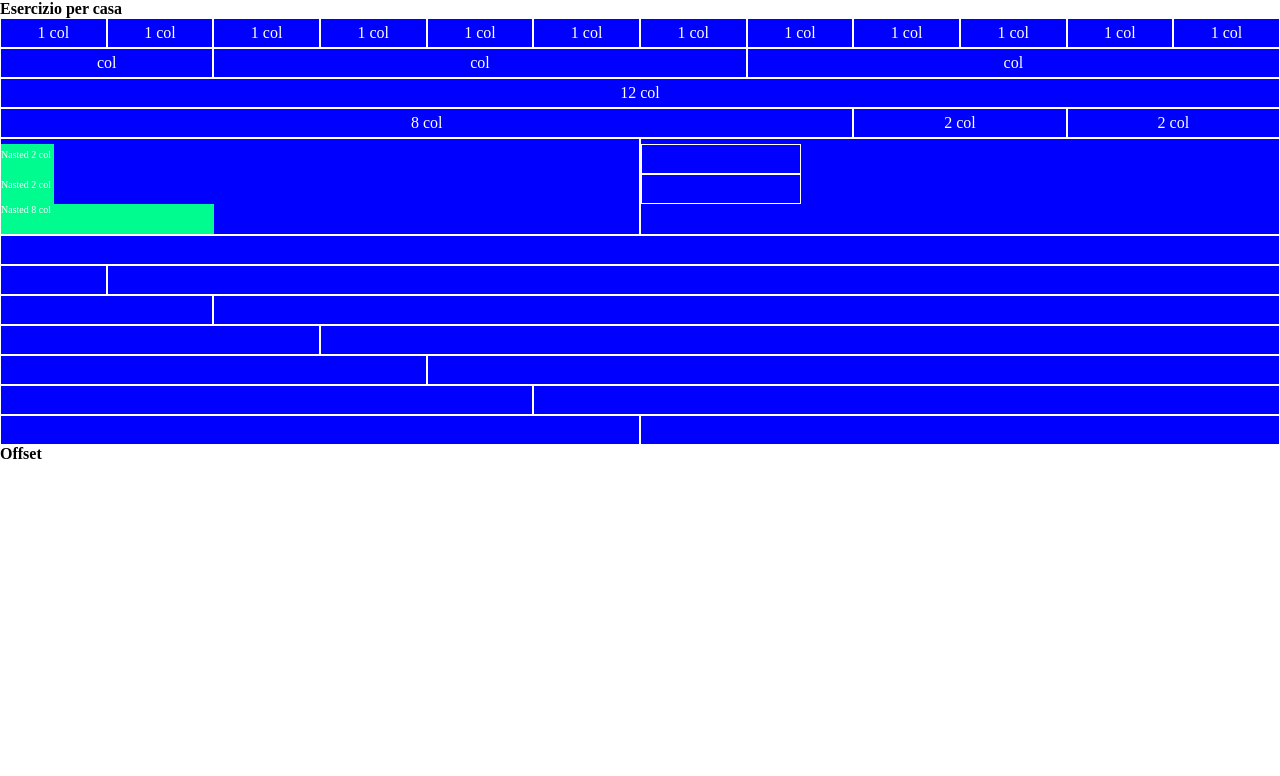
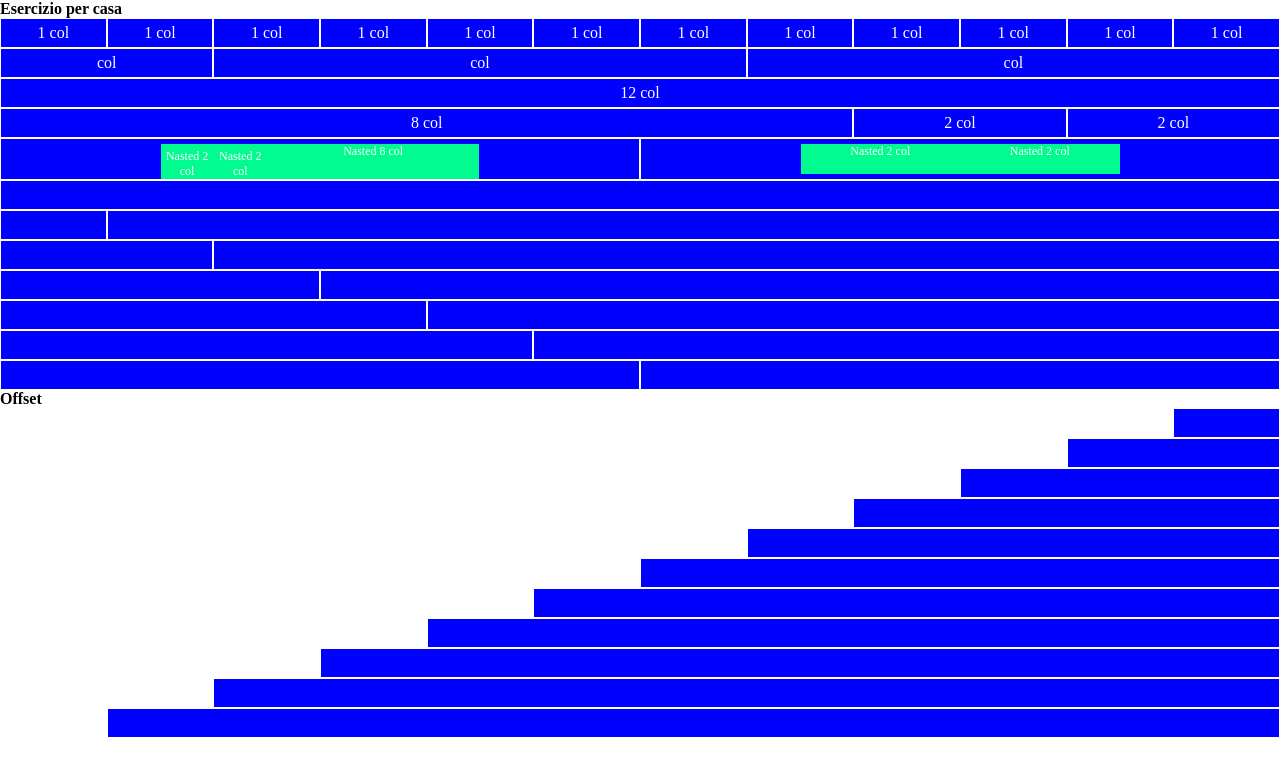
Before and after one commit to MariaAndreaGiardiello/html-css-12bool, a plain HTML site: page index.html in a window 1280 px wide. Drawn offline with Linux system fonts and the light colour scheme.

Commit message:
sezione offset + commenti finali

```diff
--- a/css/style.css
+++ b/css/style.css
@@ -15,23 +15,20 @@
     color: white;
 }
 
-[class*="col-offset"]{
-    background-color: blue;
-    min-height: 30px;
-    text-align: center;
-    border: 1px solid white;
-    color: white;
-}
+
 
 .col-1, .col-2, .col-5, .col-12, .col-8, .col-6{
     padding-top: 5px;
 }
 
+/*------GREEN BOX------*/
 .nasted{
-    font-size: 10px;
-    display: flex;
-    flex-wrap: wrap;
+    font-size: 12px;
     background-color: rgb(0, 251, 142);
     border: none;
     text-align: center;
 }
+
+.row{
+    justify-content: center;
+}
--- a/index.html
+++ b/index.html
@@ -9,6 +9,7 @@
     <title>12bool</title>
 </head>
 <body>
+    <!--SEZIONE "ESERCIZIO" PRIMA PARTE-->
     <section class="first">
         <div><strong>Esercizio per casa</strong></div>
         <div class="row">
@@ -41,20 +42,28 @@
             <div class="col-2">2 col</div>
             <div class="col-2">2 col</div>
         </div>
-
+        <!--BOX VERDI-->
         <div class="row">
             <div class="col-6">
-                <div class="col-1 nasted">Nasted 2 col</div>
-                <div class="col-1 nasted">Nasted 2 col</div>
-                <div class="col-4 nasted">Nasted 8 col</div>
+                <div class="row">
+                    <div class="col-1 nasted">Nasted 2 col</div>
+                    <div class="col-1 nasted">Nasted 2 col</div>
+                    <div class="col-4 nasted">Nasted 8 col</div>
+                </div>
             </div>
-            <div class="col-6">
-                <div class="col-3"></div>
-                <div class="col-3"></div>
+
+           <div class="col-6">
+                <div class="row">
+                    <div class="col-3 nasted">Nasted 2 col</div>
+                    <div class="col-3 nasted">Nasted 2 col</div>
+                </div>
             </div>
         </div>
+        <!--/BOX VERDI-->
     </section>
+    <!--/SEZIONE "ESERCIZIO" PRIMA PARTE-->
 
+    <!--SEZIONE "ESERCIZIO" SECONDA PARTE-->
     <section class="second">
         <div class="row">
             <div class="col-12"></div>
@@ -90,13 +99,56 @@
             <div class="col-6"></div>
         </div>
     </section>
+    <!--SEZIONE "ESERCIZIO" SECONDA PARTE-->
 
+    <!--SEZIONE "OFFSET"-->
     <section class="third">
         <div><strong>Offset</strong></div>
 
         <div class="row">
-            <div class="col-offset-1"></div>
+            <div class="col-1 col-offset-11"></div>
+        </div>
+
+        <div class="row">
+            <div class="col-2 col-offset-10"></div>
+        </div>
+
+        <div class="row">
+            <div class="col-3 col-offset-9"></div>
+        </div>
+
+        <div class="row">
+            <div class="col-4 col-offset-8"></div>
+        </div>
+
+        <div class="row">
+            <div class="col-5 col-offset-7"></div>
+        </div>
+
+        <div class="row">
+            <div class="col-6 col-offset-6"></div>
+        </div>
+
+        <div class="row">
+            <div class="col-7 col-offset-5"></div>
+        </div>
+
+        <div class="row">
+            <div class="col-8 col-offset-4"></div>
+        </div>
+
+        <div class="row">
+            <div class="col-9 col-offset-3"></div>
+        </div>
+
+        <div class="row">
+            <div class="col-10 col-offset-2"></div>
+        </div>
+
+        <div class="row">
+            <div class="col-11 col-offset-1"></div>
         </div>
     </section>
+    <!--/SEZIONE "OFFSET"-->
 </body>
 </html>
```
